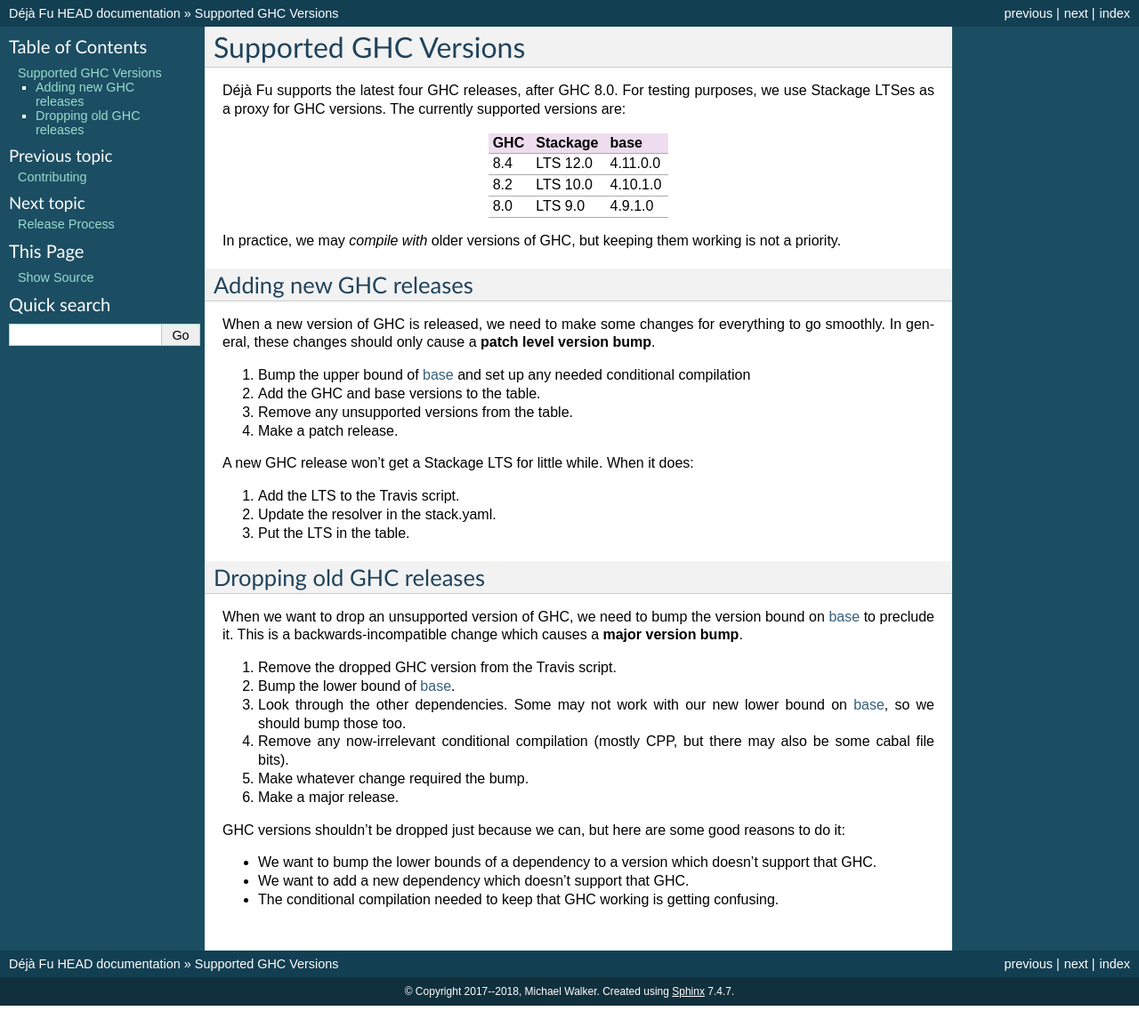
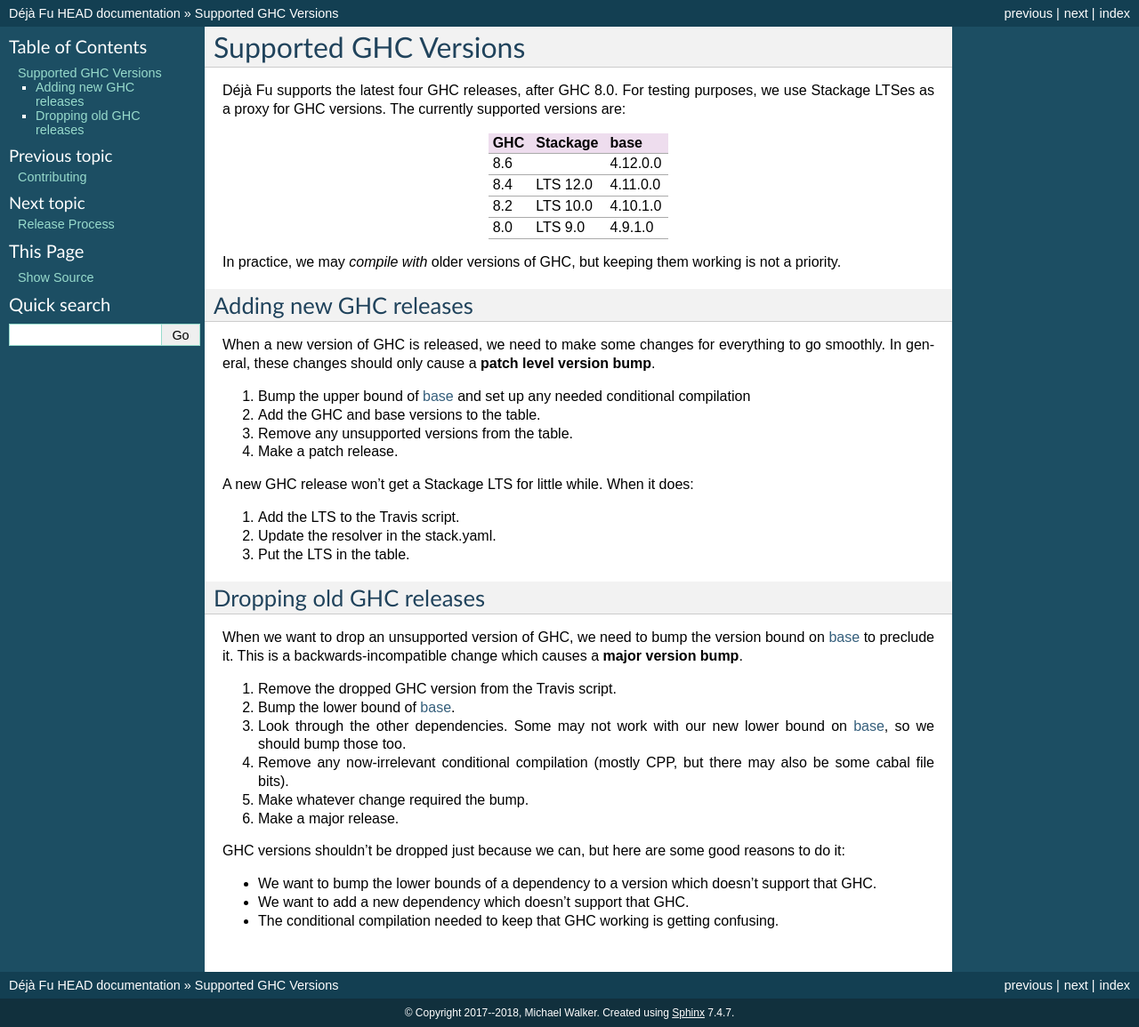
Before and after one commit to barrucadu/dejafu, a Sphinx documentation site: the page built from doc/ghc.rst, in a window 1280 px wide. Shown: the whole page at 89% size. Built offline with Sphinx 7.4.7, drawn with Linux system fonts in a browser that asks for light colours; before the commit the page ends 1131 px from its top, so only the background shows below that.

Commit message:
Add GHC 8.6 to the supported versions list
This needs to be updated when a new LTS comes out.

```diff
--- a/doc/ghc.rst
+++ b/doc/ghc.rst
@@ -8,6 +8,7 @@
 .. csv-table::
    :header: "GHC", "Stackage", "base"
 
+   "8.6",  "", "4.12.0.0"
    "8.4",  "LTS 12.0", "4.11.0.0"
    "8.2",  "LTS 10.0", "4.10.1.0"
    "8.0",  "LTS 9.0",  "4.9.1.0"
```
